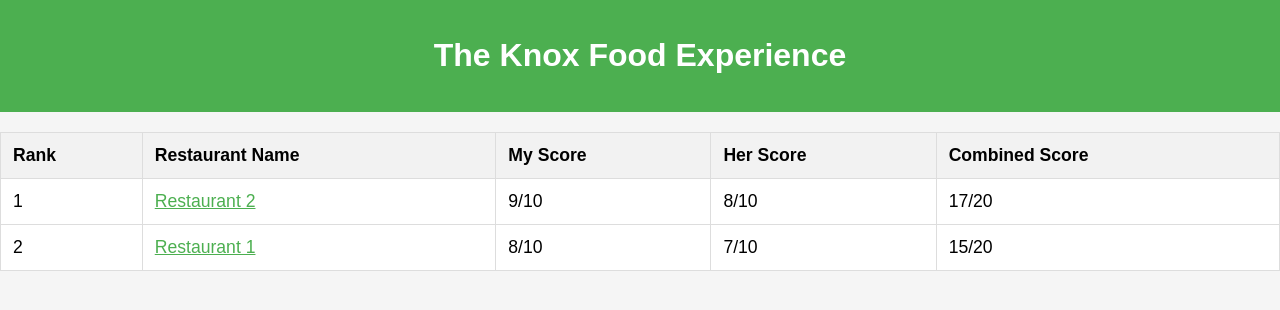
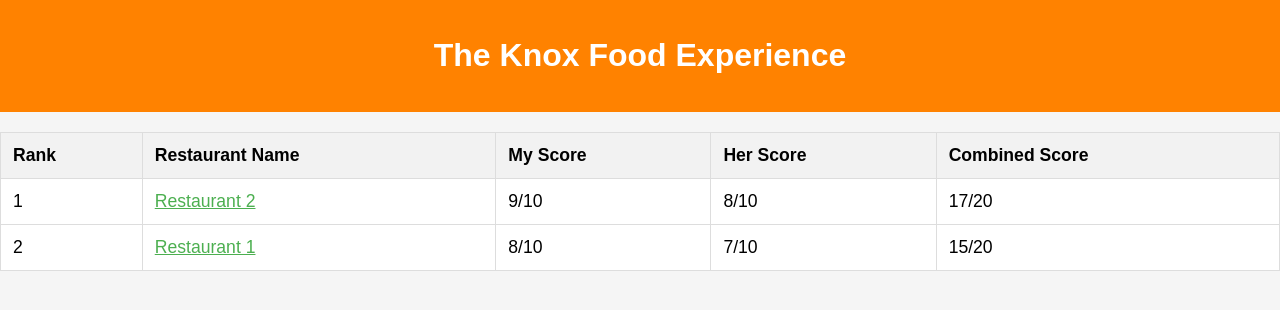
Before and after one commit to CuriousNeuralNerd/The-Knox-Food-Experience, a plain HTML site: page index.html in a window 1280 px wide. Drawn offline with Linux system fonts and the light colour scheme.

Commit message:
Update index.html
UT Orange

```diff
--- a/index.html
+++ b/index.html
@@ -12,7 +12,7 @@
             background-color: #f5f5f5;
         }
         header {
-            background-color: #4CAF50;
+            background-color: #FF8200;
             color: white;
             text-align: center;
             padding: 1em;
```
